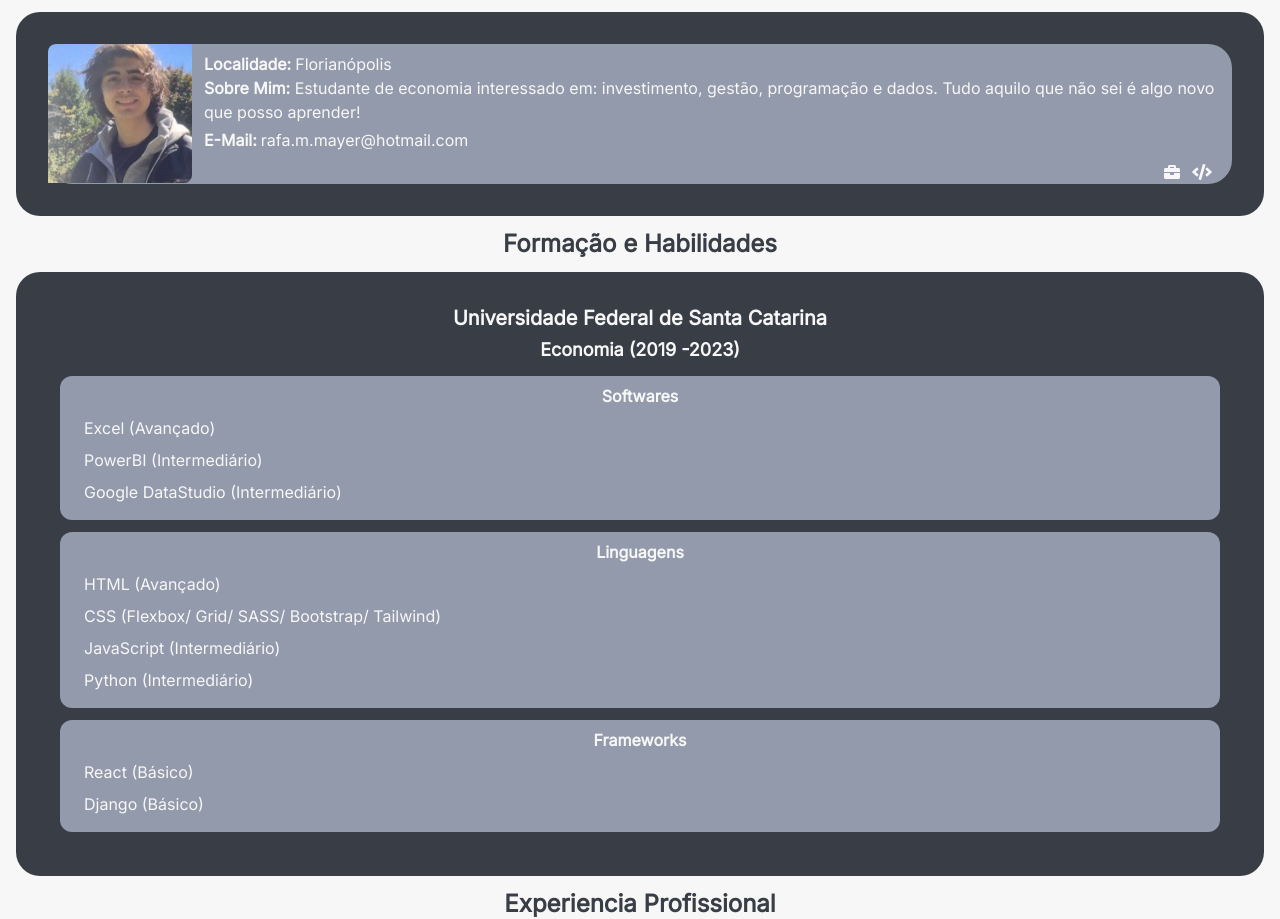
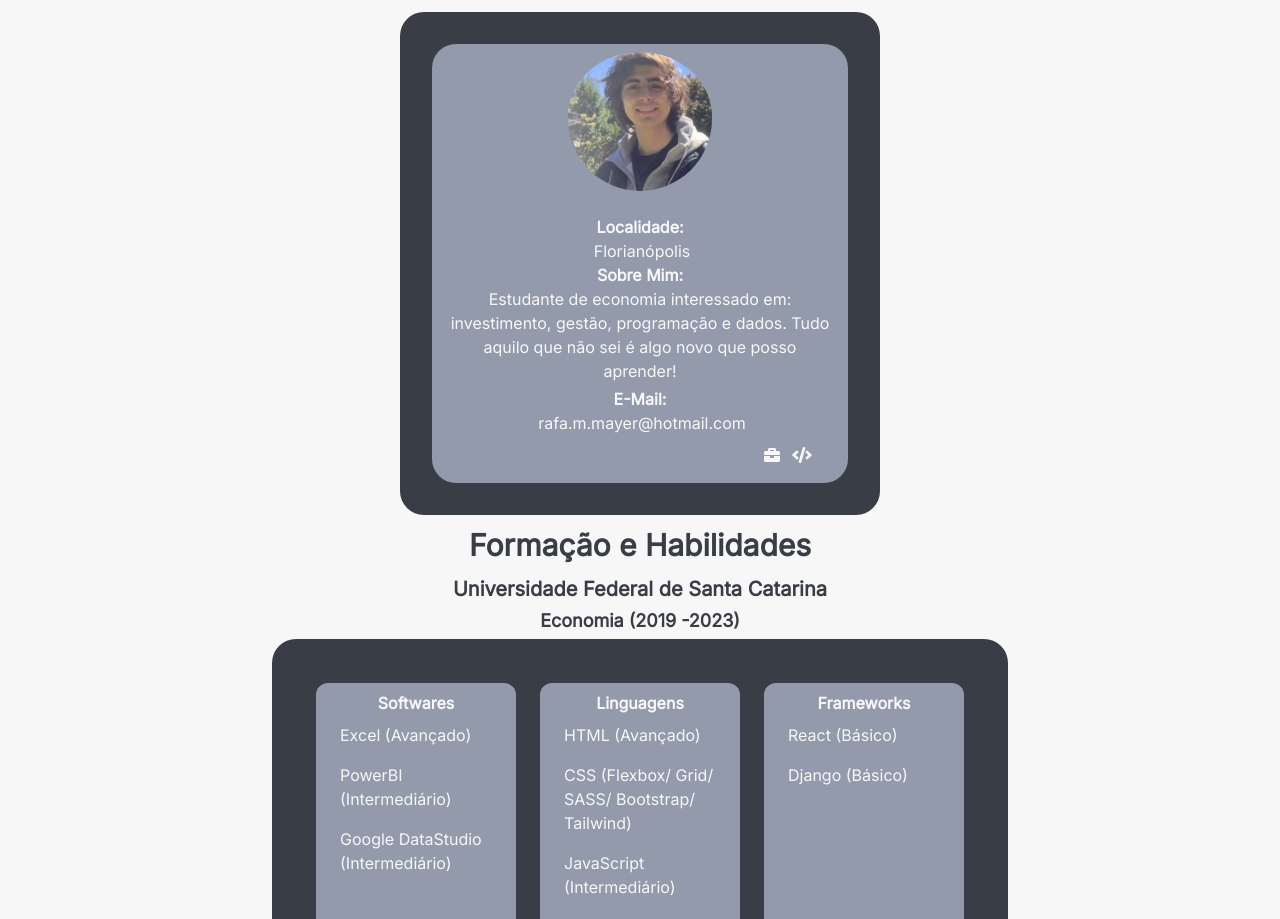
Before and after one commit to rafaamayer/cv, a React (Create React App) app: page / in a window 1280 px wide. Shown: the part 112-1031 px from the top of the page. Built offline with nearby package versions, Linux system fonts and the light colour scheme.

Commit message:
feature:cv done!

```diff
--- a/src/Experiencia/Experiencia.js
+++ b/src/Experiencia/Experiencia.js
@@ -3,12 +3,14 @@ import {descricoes , Descricao} from "./Descricao.js";
 export default function Experiencia(){
     return (
         <section>
-            <h1 className="text-center text-2xl font-black m-3">Experiencia Profissional</h1>
-            {descricoes.map(descricao => (
-            <div className="bg-secondary p-8 rounded-3xl mt-3 text-primary">
-                <Descricao descricao={descricao}/>
+            <h1 className="text-center text-3xl font-black m-3">Experiencia Profissional</h1>
+            <div className="md:grid md:grid-cols-2 grid-flow-row md:gap-3 lg:grid-cols-3 2xl:mx-64">
+                {descricoes.map(descricao => (
+                <div className="bg-secondary p-8 rounded-3xl mt-3 text-primary">
+                    <Descricao descricao={descricao}/>
+                </div>
+                ))}
             </div>
-            ))}
         </section>
     )
 }
--- a/src/FormacaoHabilidades/FormacaoHabilidades.js
+++ b/src/FormacaoHabilidades/FormacaoHabilidades.js
@@ -2,11 +2,13 @@ import { listaHabilidades, ListaHabilitidades } from "./Habilidades.js"
 
 export default function FormacaoEHabilidade(){
     return (
-        <section>
-            <h1 className="text-center text-2xl font-black m-3">Formação e Habilidades</h1>
-            <div className="bg-secondary p-8 rounded-3xl text-primary">
-                <h2 className="font-extrabold text-center text-xl">Universidade Federal de Santa Catarina</h2>
-                <h3 className="my-1 font-bold text-center text-lg">Economia (2019 -2023)</h3>
+        <section className="md:flex-1">
+            <h1 className="text-center text-3xl font-black m-3">Formação e Habilidades</h1>
+            <div className="text-center">
+                <h2 className="font-extrabold text-xl">Universidade Federal de Santa Catarina</h2>
+                <h3 className="my-1 font-bold text-lg ">Economia (2019 -2023)</h3>
+            </div>
+            <div className="bg-secondary p-8 rounded-3xl text-primary md:flex lg:mx-44 xl:mx-64 2xl:mx-96">
                 {listaHabilidades.map(habilidade => (
                     <ListaHabilitidades habilidade={habilidade}/>
                 ))}
--- a/src/FormacaoHabilidades/Habilidades.js
+++ b/src/FormacaoHabilidades/Habilidades.js
@@ -26,7 +26,7 @@ const listaHabilidades = [
 
 function ListaHabilitidades({habilidade}) {
     return (
-        <ul className="bg-tertiary p-2 m-3 rounded-xl">
+        <ul className="bg-tertiary p-2 m-3 rounded-xl md:flex md:flex-col md:flex-1">
             <h4 className="font-bold text-primary text-center">{habilidade.tipo}</h4>
             {habilidade.habilidades.map((habilidade, index) => {
                 return (
--- a/src/Perfil/Contato.js
+++ b/src/Perfil/Contato.js
@@ -1,6 +1,6 @@
 export default function Contato(props){
     return (
-        <div className="text-center mb-2 sm:text-left sm:flex sm:pt-1">
+        <div className="text-center mb-2 sm:text-left sm:flex sm:pt-1 lg:block lg:text-center">
             <strong>E-Mail:</strong>
             <p className="sm:ml-1">{props.email}</p>
         </div>
--- a/src/Perfil/Localidade.js
+++ b/src/Perfil/Localidade.js
@@ -1,6 +1,6 @@
 export default function Localidade(props){
     return (
-        <div className="text-center m-3 sm:text-left sm:flex sm:m-0 sm:pt-2">
+        <div className="text-center m-3 sm:text-left sm:flex sm:m-0 sm:pt-2 lg:block lg:text-center">
             <strong>Localidade: </strong>
             <p className="sm:ml-1"> {props.localidade} </p>
         </div>
--- a/src/Perfil/Perfil.js
+++ b/src/Perfil/Perfil.js
@@ -8,14 +8,19 @@ import Icones  from "./Icones.js";
 
 export default function Perfil(props){
     return (
-        <section className="bg-secondary p-8 rounded-3xl ">
+        <section className="bg-secondary p-8 rounded-3xl md:mx-44 lg:mx-80 xl:mx-96">
             <div className="bg-tertiary p-3 rounded-3xl text-primary sm:p-0">
                 <img src={foto} alt="Foto" className="rounded-full w-36 mx-auto my-2
-                                                      sm:float-left sm:top-0 sm:m-0 sm:rounded-tr-none sm:rounded-tl-lg sm:rounded-bl-none sm:rounded-br-lg sm:mr-3 h-auto"/>
-                <Localidade localidade="Florianópolis"/>
-                <SobreMim />
-                <Contato email="rafa.m.mayer@hotmail.com"/>
-                <Icones />
+                                                      sm:float-left sm:top-0 sm:m-0 sm:rounded-tr-none sm:rounded-tl-lg sm:rounded-bl-none sm:rounded-br-lg sm:mr-3 h-auto
+                                                      md:float-none md:mx-auto md:rounded-full md:pt-2
+                                                      "
+                                                      />
+                <div className="md:p-4">
+                    <Localidade localidade="Florianópolis"/>
+                    <SobreMim />
+                    <Contato email="rafa.m.mayer@hotmail.com"/>
+                    <Icones />
+                </div>
             </div>
         </section>
     )
--- a/src/Perfil/SobreMim.js
+++ b/src/Perfil/SobreMim.js
@@ -1,8 +1,8 @@
 export default function SobreMim(){
     return (
-        <div className="text-center m-3 sm:text-left sm:inline sm:m-0">
+        <div className="text-center m-3 sm:text-left sm:inline sm:m-0 lg:block lg:text-center">
             <strong>Sobre Mim: </strong>
-            <p className="text-justify sm:text-left sm:inline">
+            <p className="text-justify sm:text-left sm:inline lg:block lg:text-center">
             Estudante de economia interessado em:
             investimento, gestão, programação e dados.
             Tudo aquilo que não sei é algo novo que posso aprender!
```
